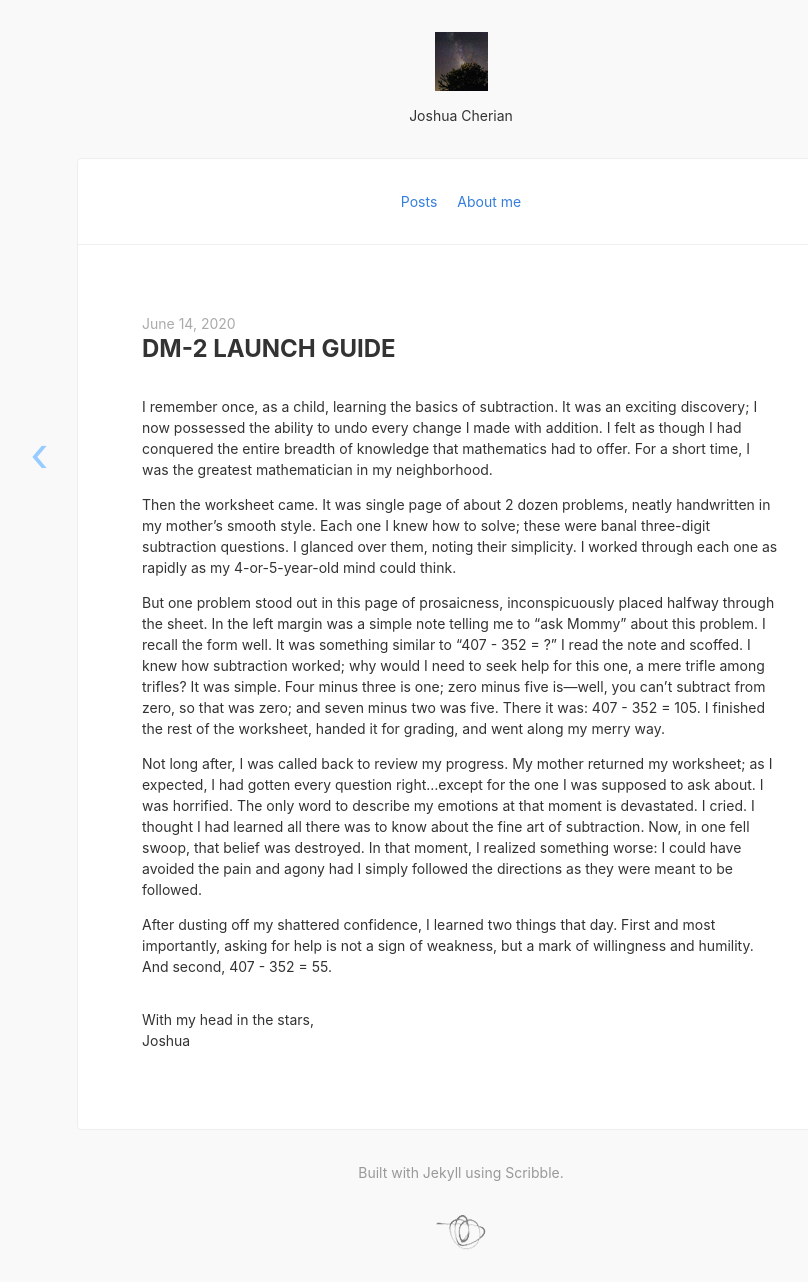
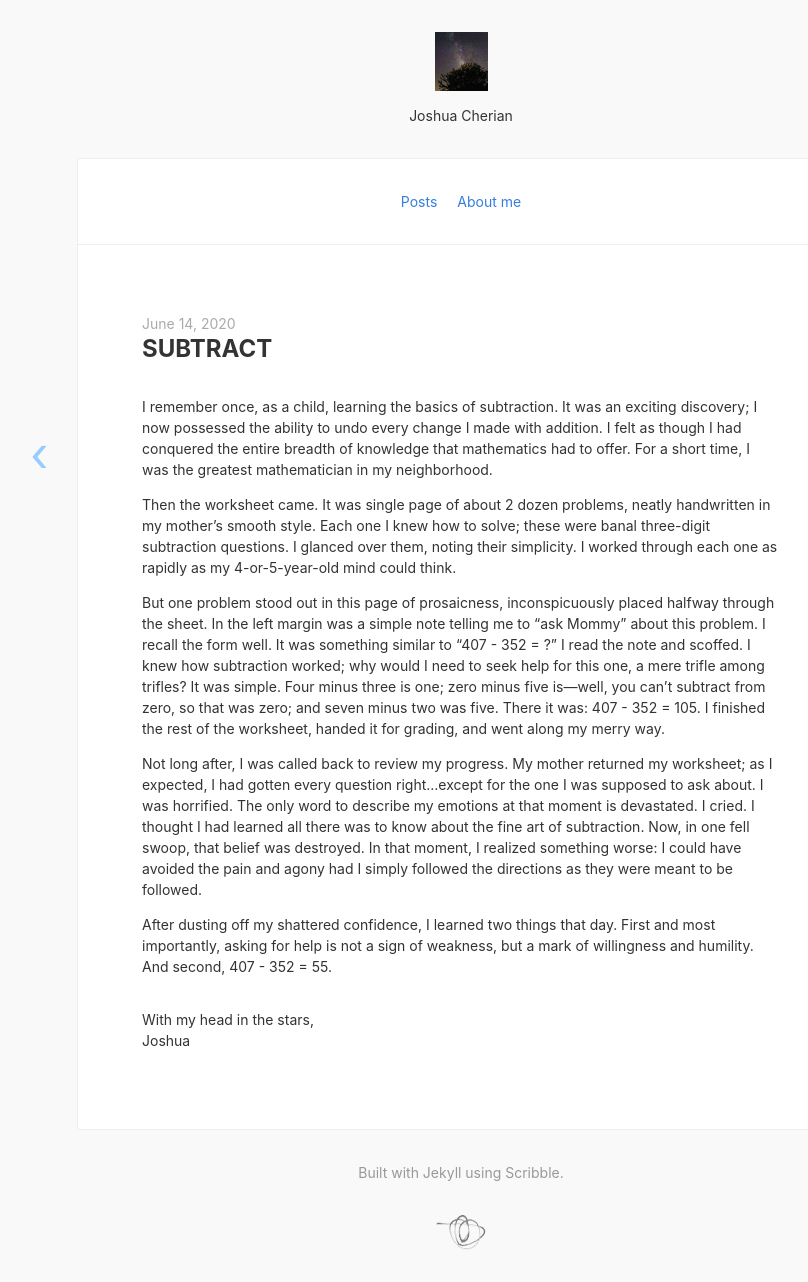
Before and after one commit to joshuacherian/joshuacherian.github.io, a Jekyll site: the page built from _posts/2020-06-14-Subtract.md, in a window 1280 px wide. Shown: the whole page, without its empty margins (179-987 px from the left). Built offline with Jekyll 4.4.1, drawn with Linux system fonts in a browser that asks for light colours; nearby versions of some CDN libraries.

Commit message:
Subtract title fix

```diff
--- a/_posts/2020-06-14-Subtract.md
+++ b/_posts/2020-06-14-Subtract.md
@@ -1,5 +1,5 @@
 ---
-title: DM-2 Launch Guide
+title: Subtract
 date: 2020-06-14 00:01:47
 ---
 
```
